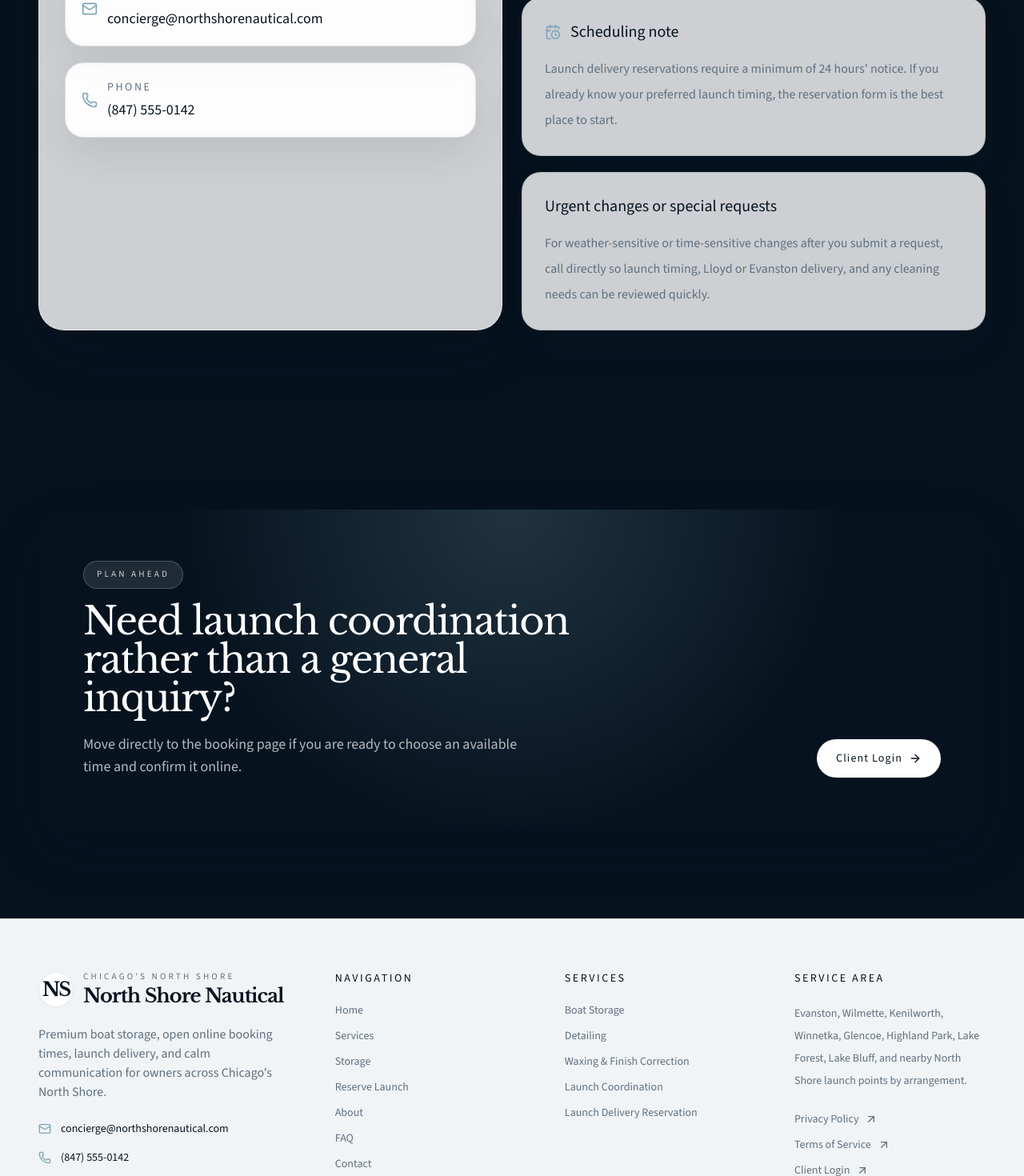
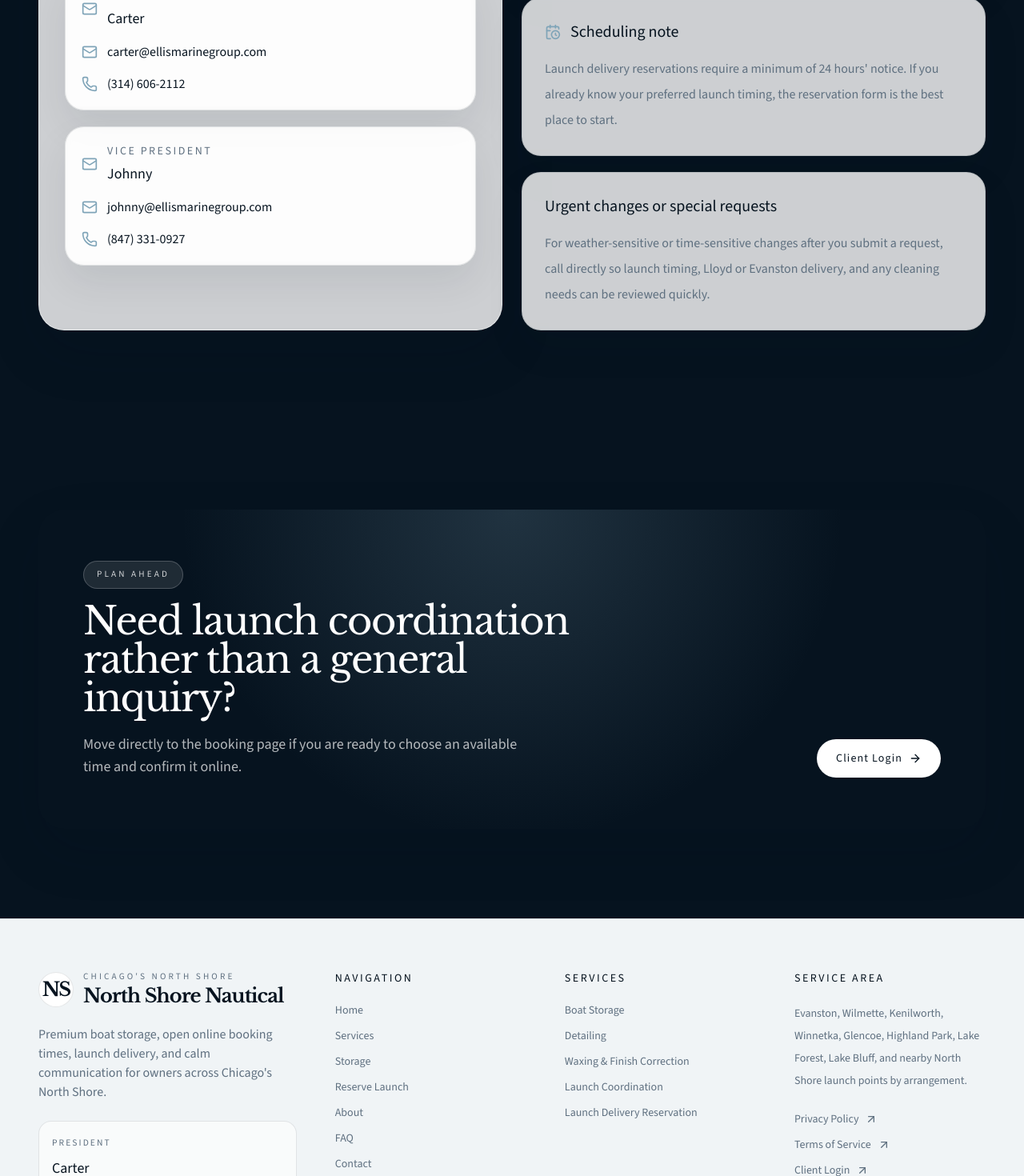
Before and after one commit to marketintelbot-alt/NSN_Web, a React (Vite) app in the folder frontend/: page /contact in a window 1280 px wide. Shown: the part 960-2430 px from the top of the page at 80% size. Built offline with nearby package versions, Linux system fonts and the light colour scheme; no server answers.

Commit message:
Refresh contact details and intro readability

```diff
--- a/frontend/src/components/layout/Footer.tsx
+++ b/frontend/src/components/layout/Footer.tsx
@@ -2,7 +2,7 @@ import { ArrowUpRight, Mail, Phone } from 'lucide-react'
 import { Link } from 'react-router-dom'
 
 import {
-  contactDetails,
+  contacts,
   navigation,
   serviceAreas,
   services,
@@ -20,21 +20,31 @@ export function Footer() {
               Premium boat storage, open online booking times, launch delivery, and calm
               communication for owners across Chicago&apos;s North Shore.
             </p>
-            <div className="mt-6 space-y-3 text-sm text-ink">
+            <div className="mt-6 grid gap-4 text-sm text-ink">
+              {contacts.map((contact) => (
+                <div key={contact.email} className="rounded-2xl border border-ink/10 bg-white/60 px-4 py-4">
+                  <p className="text-[0.72rem] font-semibold uppercase tracking-[0.18em] text-slate">
+                    {contact.role}
+                  </p>
+                  <p className="mt-2 text-lg font-semibold text-ink">{contact.name}</p>
                   <a
-                className="inline-flex items-center gap-3 font-semibold hover:text-navy"
-                href={`mailto:${contactDetails.email}`}
+                    className="mt-3 inline-flex items-center gap-3 font-semibold hover:text-navy"
+                    href={`mailto:${contact.email}`}
                   >
                     <Mail className="h-4 w-4 text-lake" />
-                {contactDetails.email}
+                    {contact.email}
                   </a>
+                  {contact.phoneDisplay && contact.phoneHref ? (
                     <a
-                className="inline-flex items-center gap-3 font-semibold hover:text-navy"
-                href={contactDetails.phoneHref}
+                      className="mt-3 inline-flex items-center gap-3 font-semibold hover:text-navy"
+                      href={contact.phoneHref}
                     >
                       <Phone className="h-4 w-4 text-lake" />
-                {contactDetails.phoneDisplay}
+                      {contact.phoneDisplay}
                     </a>
+                  ) : null}
+                </div>
+              ))}
             </div>
           </div>
 
--- a/frontend/src/components/ui/SectionIntro.tsx
+++ b/frontend/src/components/ui/SectionIntro.tsx
@@ -20,9 +20,11 @@ export function SectionIntro({
       }`}
     >
       <span className={inverse ? 'eyebrow' : 'section-label'}>{label}</span>
-      <h2 className={inverse ? 'display-title-inverse' : 'section-title'}>{title}</h2>
+      <h2 className={inverse ? 'section-title-inverse' : 'section-title'}>{title}</h2>
       <p
-        className={`mt-5 ${inverse ? 'mx-auto max-w-2xl text-base leading-8 text-white/70 md:text-lg' : 'section-copy'}`}
+        className={`mt-5 ${inverse ? 'section-copy-inverse' : 'section-copy'} ${
+          inverse && align === 'center' ? 'mx-auto' : ''
+        }`}
       >
         {copy}
       </p>
--- a/frontend/src/content/site.ts
+++ b/frontend/src/content/site.ts
@@ -41,10 +41,27 @@ export const serviceAreas = [
   'Lake Bluff',
 ]
 
+export const contacts = [
+  {
+    name: 'Carter',
+    role: 'President',
+    email: 'carter@ellismarinegroup.com',
+    phoneDisplay: '(314) 606-2112',
+    phoneHref: 'tel:+13146062112',
+  },
+  {
+    name: 'Johnny',
+    role: 'Vice President',
+    email: 'johnny@ellismarinegroup.com',
+    phoneDisplay: '(847) 331-0927',
+    phoneHref: 'tel:+18473310927',
+  },
+]
+
 export const contactDetails = {
-  email: 'concierge@northshorenautical.com',
-  phoneDisplay: '(847) 555-0142',
-  phoneHref: 'tel:+18475550142',
+  email: contacts[0].email,
+  phoneDisplay: contacts[0].phoneDisplay,
+  phoneHref: contacts[0].phoneHref,
   responseExpectation:
     'Launch delivery reservations and service inquiries are reviewed promptly during business hours, with scheduling coordinated around stored-client readiness, requested timing, and launch destination.',
   urgentNote:
--- a/frontend/src/index.css
+++ b/frontend/src/index.css
@@ -104,8 +104,18 @@
     @apply font-display text-3xl font-normal leading-tight tracking-[-0.02em] text-ink md:text-4xl;
   }
 
+  .section-title-inverse {
+    @apply font-display text-3xl font-normal leading-tight tracking-[-0.02em] text-white md:text-4xl;
+    text-shadow: 0 10px 28px rgba(4, 13, 22, 0.28);
+  }
+
   .section-copy {
     @apply max-w-2xl text-base leading-8 text-slate md:text-lg;
+  }
+
+  .section-copy-inverse {
+    @apply max-w-2xl text-base leading-8 md:text-lg;
+    color: rgba(255, 255, 255, 0.78);
   }
 
   .panel {
--- a/frontend/src/pages/AboutPage.tsx
+++ b/frontend/src/pages/AboutPage.tsx
@@ -24,6 +24,7 @@ export function AboutPage() {
         <div className="container grid gap-12 lg:grid-cols-[0.92fr_1.08fr]">
           <FadeIn>
             <SectionIntro
+              inverse
               label="Brand Story"
               title="Boat ownership should feel supported, not administratively heavy."
               copy="North Shore Nautical is designed around a clear idea: storage, care, and launch coordination should be handled with the same level of polish owners expect from the rest of their lives. The business does not rely on overstatement or gimmicks. It focuses on preparation, communication, and local execution."
--- a/frontend/src/pages/ContactPage.tsx
+++ b/frontend/src/pages/ContactPage.tsx
@@ -4,7 +4,7 @@ import { Seo } from '../components/seo/Seo'
 import { PageHero } from '../components/ui/PageHero'
 import { FadeIn } from '../components/ui/FadeIn'
 import { CtaBanner } from '../components/ui/CtaBanner'
-import { contactDetails } from '../content/site'
+import { contactDetails, contacts } from '../content/site'
 
 export function ContactPage() {
   return (
@@ -29,36 +29,37 @@ export function ContactPage() {
               details, reach out directly using the contact information below.
             </p>
             <div className="mt-8 grid gap-5">
-              <a
-                className="soft-panel flex items-center justify-between p-5 hover:border-lake/40"
-                href={`mailto:${contactDetails.email}`}
-              >
+              {contacts.map((contact) => (
+                <div key={contact.email} className="soft-panel p-5">
                   <div className="flex items-center gap-3">
                     <Mail className="h-5 w-5 text-lake" />
                     <div>
                       <p className="text-sm font-semibold uppercase tracking-[0.18em] text-slate">
-                      Email
+                        {contact.role}
                       </p>
-                    <p className="mt-1 text-lg font-semibold text-ink">{contactDetails.email}</p>
+                      <p className="mt-1 text-lg font-semibold text-ink">{contact.name}</p>
                     </div>
                   </div>
+                  <div className="mt-4 grid gap-4">
+                    <a
+                      className="inline-flex items-center gap-3 font-semibold text-ink hover:text-navy"
+                      href={`mailto:${contact.email}`}
+                    >
+                      <Mail className="h-5 w-5 text-lake" />
+                      {contact.email}
                     </a>
+                    {contact.phoneDisplay && contact.phoneHref ? (
                       <a
-                className="soft-panel flex items-center justify-between p-5 hover:border-lake/40"
-                href={contactDetails.phoneHref}
+                        className="inline-flex items-center gap-3 font-semibold text-ink hover:text-navy"
+                        href={contact.phoneHref}
                       >
-                <div className="flex items-center gap-3">
                         <Phone className="h-5 w-5 text-lake" />
-                  <div>
-                    <p className="text-sm font-semibold uppercase tracking-[0.18em] text-slate">
-                      Phone
-                    </p>
-                    <p className="mt-1 text-lg font-semibold text-ink">
-                      {contactDetails.phoneDisplay}
-                    </p>
+                        {contact.phoneDisplay}
+                      </a>
+                    ) : null}
                   </div>
                 </div>
-              </a>
+              ))}
             </div>
           </FadeIn>
 
--- a/frontend/src/pages/ServicesPage.tsx
+++ b/frontend/src/pages/ServicesPage.tsx
@@ -41,6 +41,7 @@ export function ServicesPage() {
       <section className="section-pad">
         <div className="container">
           <SectionIntro
+            inverse
             label="Service Overview"
             title="A premium local marine service should feel clear, capable, and complete."
             copy="The service menu now spans storage, detailing, waxing, and launch support, with both full-service work and narrower add-ons available when a boat needs something specific."
```
Lines whose indentation alone changed are shown as unchanged.
